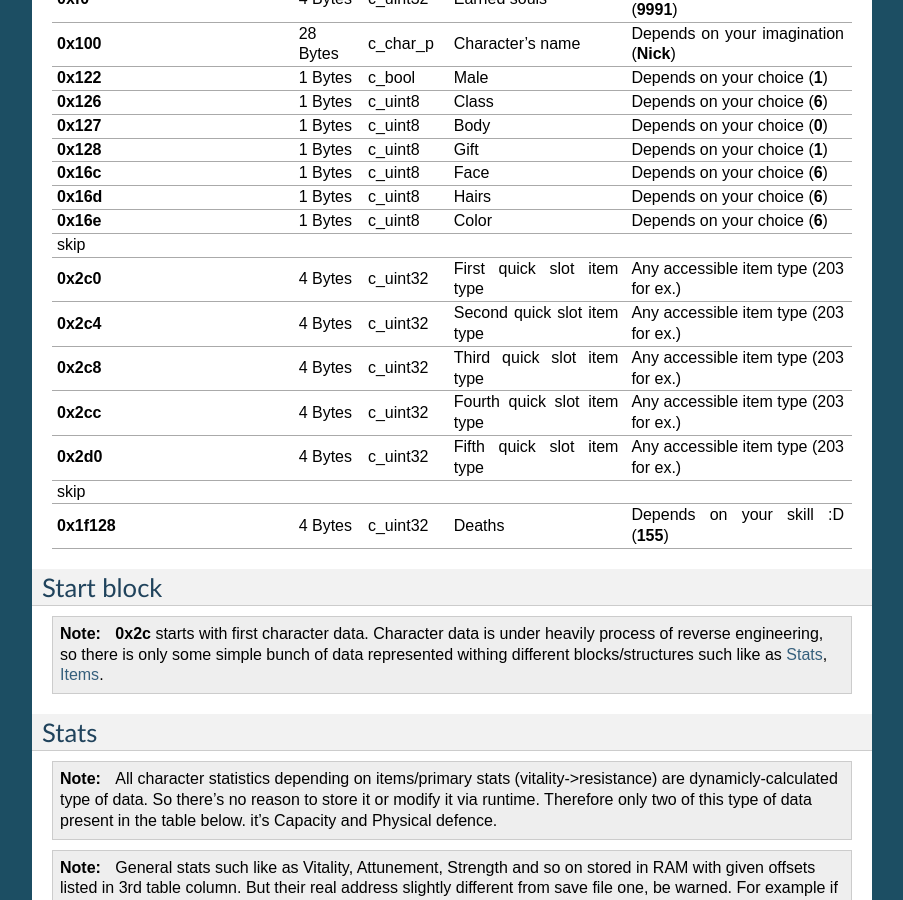
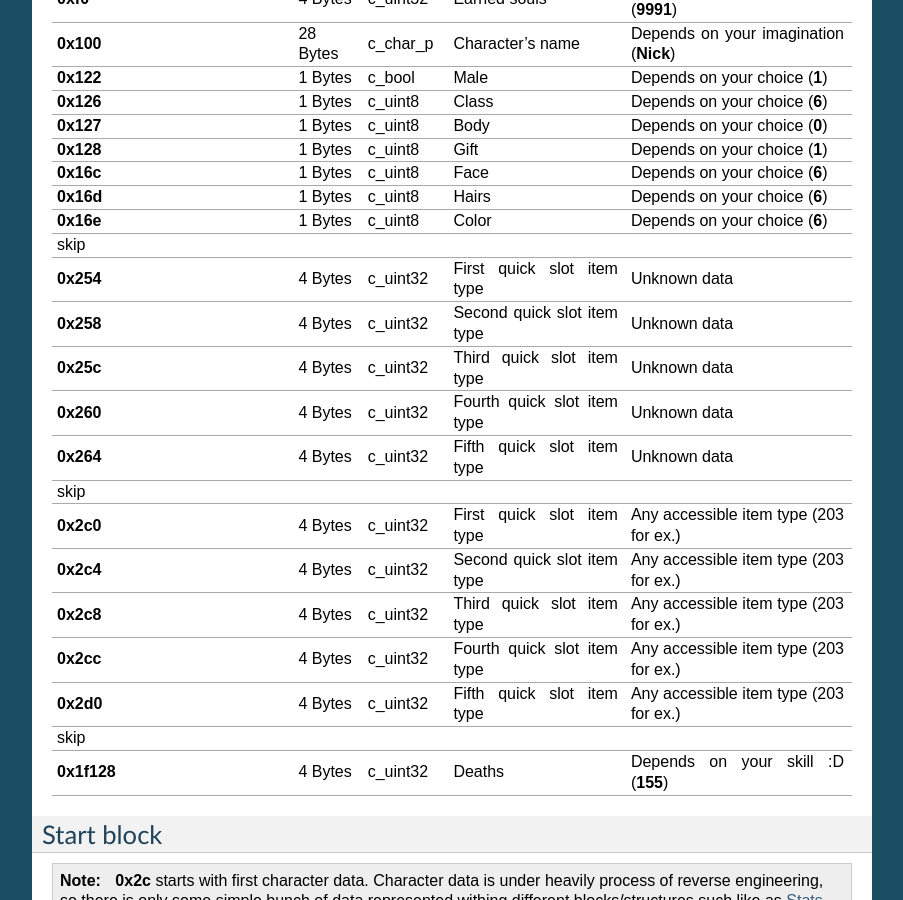
Before and after one commit to tarvitz/dsfp, a Sphinx documentation site: the page built from docs/datasheet.rst, in a window 1280 px wide and 900 px high, scrolled down 1991 px. Shown: the whole window, without its empty margins (198-1101 px from the left). Built offline with Sphinx 7.4.7, drawn with Linux system fonts in a browser that asks for light colours; formulas are drawn with MathJax 3.

Commit message:
update datasheet

```diff
--- a/docs/datasheet.rst
+++ b/docs/datasheet.rst
@@ -189,6 +189,23 @@ and so on
 +-----------------+---------+------------+-----------------------------------+---------------------+
 | skip                                                                                             |
 +-----------------+---------+------------+-----------------------------------+---------------------+
+| **0x254**       | 4 Bytes | c_uint32   | First quick slot item type        | Unknown data        |
+|                 |         |            |                                   |                     |
++-----------------+---------+------------+-----------------------------------+---------------------+
+| **0x258**       | 4 Bytes | c_uint32   | Second quick slot item type       |  Unknown data       |
+|                 |         |            |                                   |                     |
++-----------------+---------+------------+-----------------------------------+---------------------+
+| **0x25c**       | 4 Bytes | c_uint32   | Third quick slot item type        | Unknown data        |
+|                 |         |            |                                   |                     |
++-----------------+---------+------------+-----------------------------------+---------------------+
+| **0x260**       | 4 Bytes | c_uint32   | Fourth quick slot item type       | Unknown data        |
+|                 |         |            |                                   |                     |
++-----------------+---------+------------+-----------------------------------+---------------------+
+| **0x264**       | 4 Bytes | c_uint32   | Fifth quick slot item type        | Unknown data        |
+|                 |         |            |                                   |                     |
++-----------------+---------+------------+-----------------------------------+---------------------+
+| skip                                                                                             |
++-----------------+---------+------------+-----------------------------------+---------------------+
 | **0x2c0**       | 4 Bytes | c_uint32   | First quick slot item type        | Any accessible item |
 |                 |         |            |                                   | type (203 for ex.)  |
 +-----------------+---------+------------+-----------------------------------+---------------------+
```
